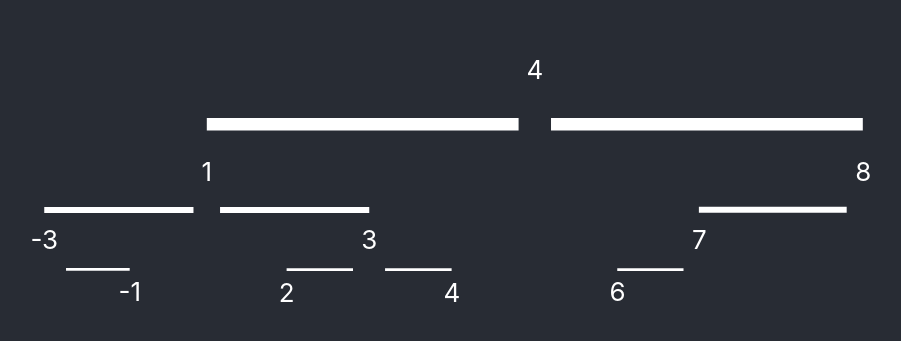
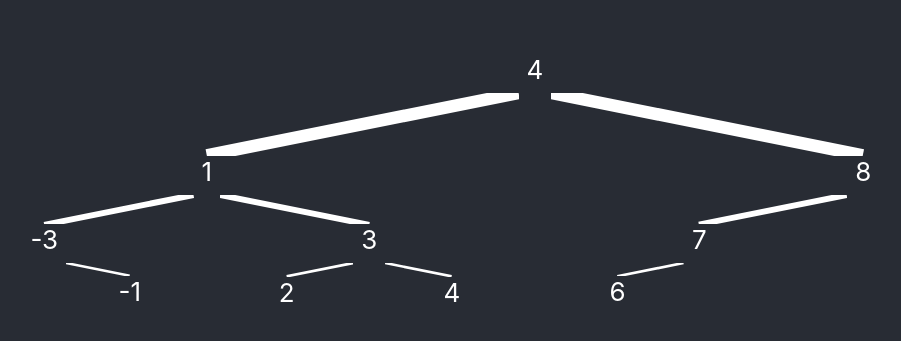
Before and after one commit to CadeWeiskopf/b-tree-madness, a React (Create React App) app: page / in a window 1280 px wide. Shown: the part 215-556 px from the top of the page, without its empty margins (105-1006 px from the left). Built offline with nearby package versions, Linux system fonts and the light colour scheme.

Commit message:
aiming lines

```diff
--- a/src/App.tsx
+++ b/src/App.tsx
@@ -36,9 +36,9 @@ function Node({ node }: { node: Node }) {
             >
               <line
                 x1="50%"
-                y1="5"
+                y1="100%"
                 x2="100%"
-                y2="5"
+                y2="0"
                 stroke="white"
                 strokeWidth="2"
               />
@@ -61,9 +61,9 @@ function Node({ node }: { node: Node }) {
             >
               <line
                 x1="0"
-                y1="5"
+                y1="0"
                 x2="50%"
-                y2="5"
+                y2="100%"
                 stroke="white"
                 strokeWidth="2"
               />
```
